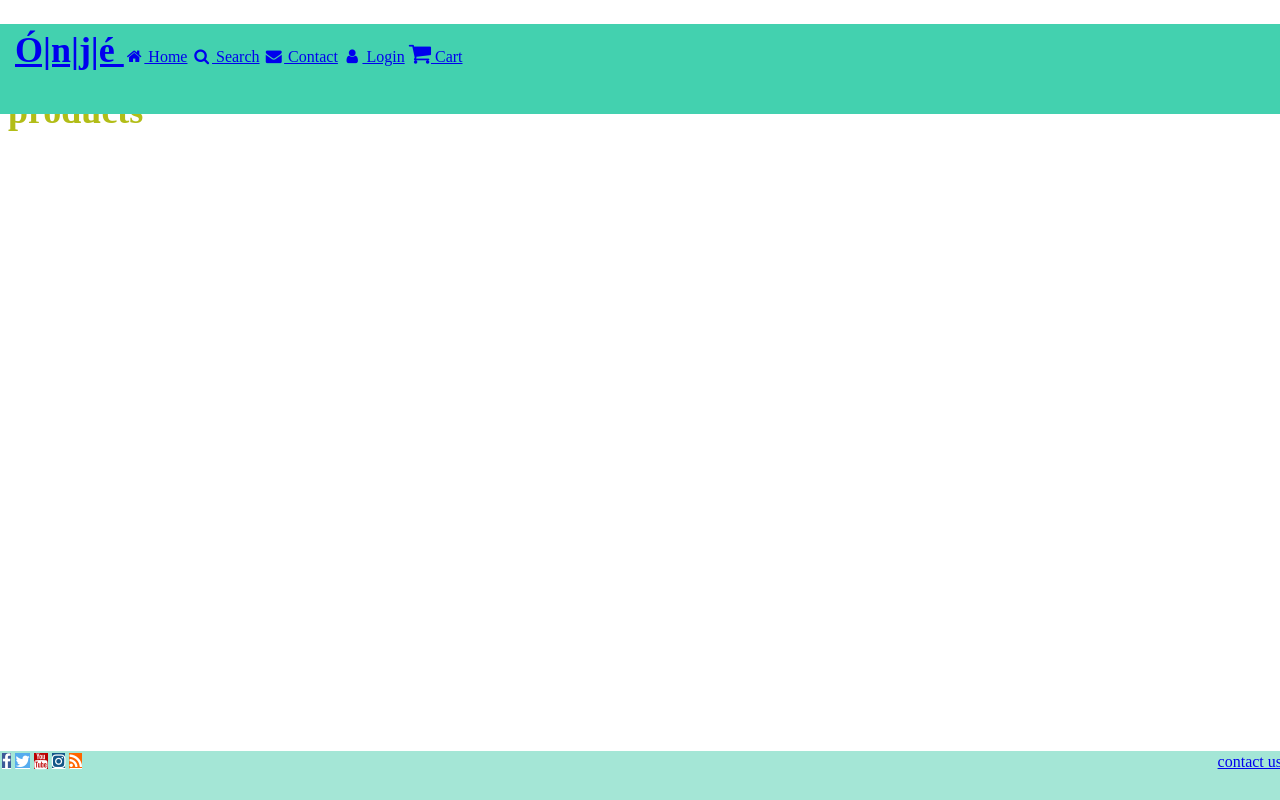
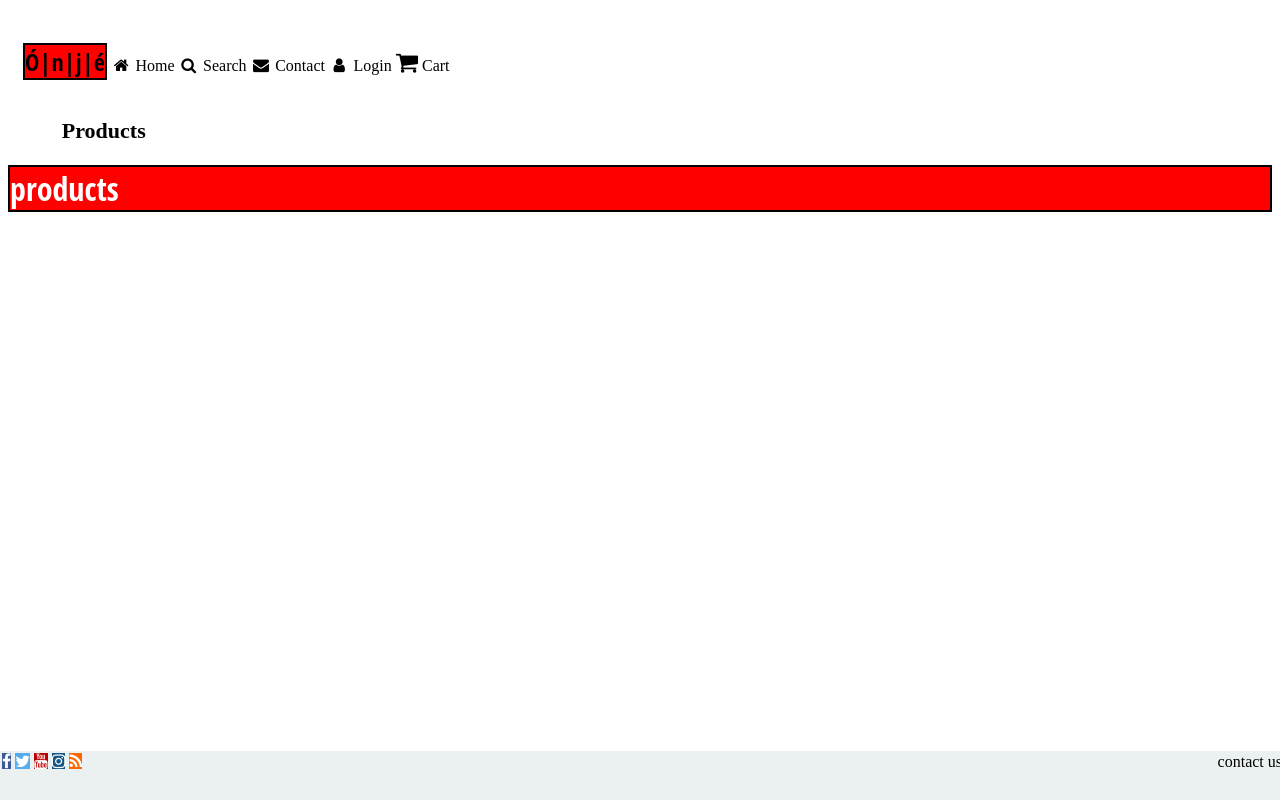
Before and after one commit to Dolocentaur02/Project4, a Django app: page / in a window 1280 px wide. Run offline with Django 3.2, Linux system fonts and the light colour scheme.

Commit message:
Products

```diff
--- a/onje/onjeapp/models.py
+++ b/onje/onjeapp/models.py
@@ -3,7 +3,7 @@ from django.db import models
 # Create your models here.
 
 
-class Contact (models.Model):
+class Contact(models.Model):
     name = models.CharField(default=" ", max_length=500,)
     address1 = models.CharField(default="Address line1", max_length=500)
     address2 = models.CharField(default="Address line2", max_length=500)
@@ -14,7 +14,7 @@ class Contact (models.Model):
         return self.name
 
 
-class Product (models.Model):
+class Product(models.Model):
     title = models.CharField(default=" ", max_length=120)
     description = models.TextField()
     price = models.DecimalField(decimal_places=2, max_digits=20, default=15.99)
--- a/onje/onjeapp/static/css/style.css
+++ b/onje/onjeapp/static/css/style.css
@@ -1,45 +1,51 @@
-
 body {
-  color: rgb(178, 189, 23);
+  color: black;
 }
 
-nav, p {
+nav {
   padding: 15px;
   height: 80px;
-  width:100%;
-  text-decoration: none;
-  /* background-color: indianred; */
-  /* display: inline-block; */
-  /* background-color: rgb(178, 189, 23); */
+  width: 90%;
+
 }
 
 header {
-
-  position: fixed;
   top: 5;
   left: 0;
   right: 0;
   height: 90px;
-  display: flex;
-  text-decoration: none;
+  display: flex-end;
   align-items: center;
-  background: #43D1AF;
+  /* background: rgb(235, 241, 240, 0.7); */
+  align-content: space-between;
 }
 
-
 header * {
-  display: inline;
+  display: inline-block;
 }
 
-.logo{
-  position: absolute;
-  top:90px;
-  left:45px;
-  width:20px;
-  height: 80px;
-  color: rgb(196, 98, 209);
-  font-family: 'Inconsolata', monospace;
+h1 {
+  font-family: 'Open Sans Condensed', sans-serif;
+  border: solid black 2px;
+  background: red;
+  color: white;
+}
 
+a {
+  color: black;
+  text-decoration: none;
+}
+
+p {
+  float: right;
+}
+
+.products {
+  margin: 150px;
+}
+
+h2 {
+  color: blue;
 }
 
 form {
@@ -51,15 +57,17 @@ form {
   max-width: 400px;
   margin: 10px auto;
   padding: 16px;
-  background: rgb(164, 230, 214);
+  background: rgb(235, 241, 240);
 }
 
-h1 {
+/* h1 {
   font-size: 36px;
-}
+} */
 
 h2 {
   font-size: 22px;
+  display: flex;
+  margin: 20px;
 }
 
 .contact {
@@ -73,15 +81,7 @@ h2 {
   border-radius: 10%;
 }
 
-.contact {
-  display: inline-block;
-}
-
-.contact img {
-  display: block;
-}
-
-img {
+a img {
   border-radius: 40%;
   height: 300px;
 }
@@ -93,13 +93,13 @@ footer {
   bottom: 0;
   width: 100%;
   text-align: left;
-  /* font-display: inline; */
-  /* display: inline; */
-  background: rgb(164, 230, 214);
+  font-display: inline;
+  display: inline;
+  background: rgb(235, 241, 240);
   text-decoration: none;
 }
 
-.social-links{
+.social-links {
   display: inline-block;
   text-indent: 1em
   /* height: 50px; */
@@ -107,6 +107,7 @@ footer {
 
 .fa:hover {
   opacity: 0.7;
+  text-decoration: none;
 }
 
 .fa-facebook {
@@ -118,6 +119,7 @@ footer {
   background: #55ACEE;
   color: white;
 }
+
 .fa-youtube {
   background: #bb0000;
   color: white;
@@ -127,21 +129,23 @@ footer {
   background: #125688;
   color: white;
 }
+
 .fa-rss {
   background: #ff6600;
   color: white;
 }
 
-.fa-contactUs{
+.fa-contactUs {
   float: right;
 }
-.fa-contactUs, .form-action{
+
+.fa-contactUs, .form-action {
   display: block;
   margin-bottom: 10px;
   min-height: 35px;
+  text-decoration: none;
 }
 
-.fa-contactUs textarea{
-	width: 100%;
-	height: 100px;
+.fa-contactUs:hover {
+  color: rgb(158, 4, 4);
 }
--- a/onje/onjeapp/templates/base.html
+++ b/onje/onjeapp/templates/base.html
@@ -15,20 +15,18 @@
 <body>
   <header>
     <nav>
-      <h1><a href=' '><i class="logo fa-Onje"></i> Ó|n|j|é </a></h1>
-      <a class="active" href="#"><i class="fa fa-fw fa-home"></i> Home</a>
+      <h1><a href='/'> <i class="Onje"></i>Ó|n|j|é </a></h1>
+      <a class="" href="#"><i class="fa fa-fw fa-home"></i> Home</a>
       <a href="#"><i class="fa fa-fw fa-search"></i> Search</a>
-      <a href="/contact/new"><i class="fa fa-fw fa-envelope"></i> Contact</a>
+      <a href="/contacts/int:id"><i class="fa fa-fw fa-envelope"></i> Contact</a>
       <a href="#"><i class="fa fa-fw fa-user"></i> Login</a>
       <a href="#"><i style="font-size:24px" class="fa">&#xf07a;</i> Cart</a>
-      <!-- <h2>
-      <a href="/customer/"> Customer </a> | <a href=" "> Products </a> | <a href="/customer/new"> Profile </a>| <a
-        href="/customer/new"> Signup </a>| <a href="/customer/new"> Signup </a>
-      </h2> -->
     </nav>
   </header>
   <main>
-    <h1><a href="#"><i class="fa fa-fw fa-product"></i> </a> </h2>
+    <div class=product>
+      <h2><a href="/product/"><i class="fa fa-fw fa-product"></i> Products</a> </h2>
+    </div>
 
   </main>
 
@@ -40,7 +38,7 @@
       <a href="http://youtube.com" class="fa fa-youtube"></a>
       <a href="#" class="fa fa-instagram"></a>
       <a href="#" class="fa fa-rss"></a>
-      <a href ="/email/" class= "fa fa-contactUs"> contact us</a>
+      <a href="/email/" class="fa fa-contactUs"> contact us</a>
     </div>
   </footer>
 
--- a/onje/onjeapp/templates/contact_list.html
+++ b/onje/onjeapp/templates/contact_list.html
@@ -5,7 +5,7 @@
   <h1> Contacts </h1>
   {% for contact in contacts %}
     <div class="contact">
-      <h2><a href="/contact/<int:id>/{{contact.id}}">{{contact.name}}</a></h2>
+      <h2><a href="/contact/int:id/{{contact.id}}">{{contact.name}}</a></h2>
       <!-- <img src="{{contact.image_url}}" alt="Picture of {{contact.name}}"/> -->
     </div>
   {% endfor %}
--- a/onje/onjeapp/templates/product_detail.html
+++ b/onje/onjeapp/templates/product_detail.html
@@ -2,13 +2,13 @@
 
 {% block content %}
   <div class="product">
-      <h2><a href="/products/{{product.id}}">{{product.name}}</a></h2>
+      <h2><a href="/product/{{product.id}}">{{product.name}}</a></h2>
       <img src="{{product.image_url}}" alt="Picture of {{product.name}}"/>
   </div>
   <p>
-    <a href="/products/{{product.id}}/edit"> Edit {{product.name}} </a>
+    <a href="/product/{{product.id}}/edit"> Edit {{product.name}} </a>
   </p>
-  <form action="/products/{{product.id}}/delete" method="POST">
+  <form action="/product/{{product.id}}/delete" method="POST">
     {% csrf_token %}
     <input type="submit" value="Delete {{product.name}}">
   </form>
--- a/onje/onjeapp/templates/product_form.html
+++ b/onje/onjeapp/templates/product_form.html
@@ -1,7 +1,7 @@
 {% extends 'base.html' %}
 
 {% block content %}
-    <h1>New</h1>
+    <h3>New</h3>
     <form method="POST" action="{% url 'product_create' %}" >
         {% csrf_token %}
         {{ form.as_p }}
--- a/onje/onjeapp/templates/product_list.html
+++ b/onje/onjeapp/templates/product_list.html
@@ -2,14 +2,14 @@
 
 {% block content %}
 <h1> products </h1>
-  <!-- {% for product in products %} -->
+{% for product in products %}
 <div class="product">
   <h2><a href="/products/{{product.id}}">{{product.name}}</a></h2>
-      <img src="{{product.image_url}}" alt="Picture of {{product.name}}"/>
+  <img src="{{product.image_url}}" alt="Picture of {{product.name}}" />
 </div>
 <form action="/products/{{product.id}}/delete" method="POST">
   {% csrf_token %}
   <input type="submit" value="Delete {{product.name}}">
 </form>
-  <!-- {% endfor %} -->
+{% endfor %}
 {% endblock %}
--- a/onje/onjeapp/views.py
+++ b/onje/onjeapp/views.py
@@ -58,18 +58,17 @@ def contact_update(request, id):
 
 def contact_delete(request, id):
     if request.method == 'POST':
-        contact.objects.get(id=id).delete()
+        Contact.objects.get(id=id).delete()
     return redirect('contact_list')
 
-
 def Product_list(request):
-    Products = Product.objects.all()
-    return render(request, 'Product_list.html', {'Products': Products})
+    products = Product.objects.all()
+    return render(request, 'product_list.html')
 
 
 def Product_detail(request, id):
-    Product = product.objects.get(id=id)
-    return render(request, 'Product_detail.html', {'Product': Product})
+    Product = Product.objects.get(id=id)
+    return render(request, 'product_detail.html', {'product':product})
 
 
 def Product_create(request):
@@ -77,25 +76,25 @@ def Product_create(request):
         form = ProductForm(request.POST)
         if form.is_valid:
             Product = form.save()
-            return redirect('Product_detail', id=Product.id)
+            return redirect('product_detail', id=product.id)
     else:
         form = ProductForm()
-        return render(request, 'Product_form.html', {'form': form})
+        return render(request, 'product_form.html', {'form': form})
 
 
 def Product_update(request, id):
-    Product = Product.objects.get(id=id)
+    product = Product.objects.get(id=id)
     if request.method == 'POST':
         form = ProductForm(request.POST, instance=Product)
         if form.is_valid:
             Product = form.save()
-            return redirect('Product_detail', id=Product.id)
+            return redirect('product_detail', id=Product.id)
     else:
         form = ProductForm(instance=Product)
-        return render(request, 'Product_form.html', {'form': form})
+        return render(request, 'product_form.html', {'form': form})
 
 
 def Product_delete(request, id):
     if request.method == 'POST':
-        product.objects.get(id=id).delete()
-    return redirect('Product_list')
+        Product.objects.get(id=id).delete()
+    return redirect('product_list')
```
Also changed, not shown: onje/onjeapp/templates/contact_detail.html (+5 -5 lines), onje/onjeapp/templates/login.html (added, +10 -0 lines), onje/onjeapp/migrations/0006_cart.py (added). Lines whose indentation alone changed are shown as unchanged.
